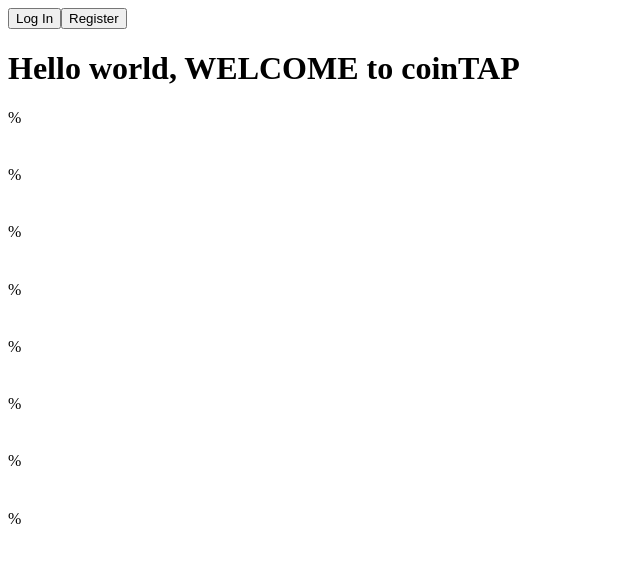
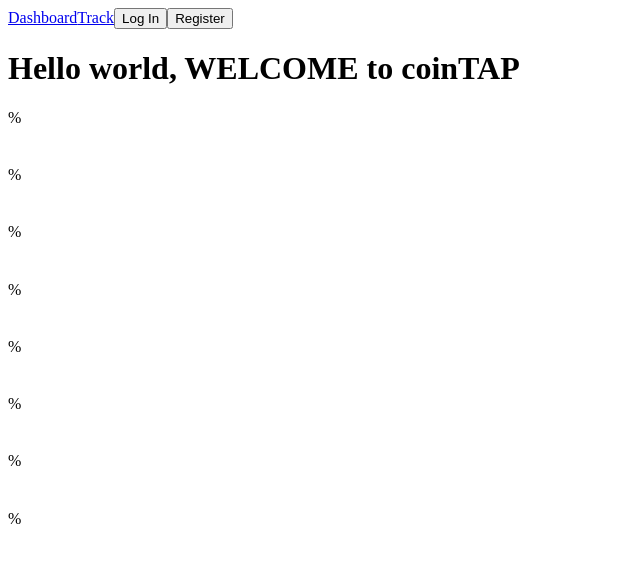
Before and after one commit to shachyjr/cointap, a React app: page / in a window 1280 px wide. Shown: the top 562 px of the page, without its empty margins (0-640 px from the left). Built offline with nearby package versions, Linux system fonts and the light colour scheme; no server answers; some icons are missing.

Commit message:
Add link to dashboard

```diff
--- a/src/components/NavBar/index.js
+++ b/src/components/NavBar/index.js
@@ -1,11 +1,14 @@
 import React, { Component } from 'react';
-import './navbar-style.css';
+import { NavLink } from 'react-router-dom';
+// import './navbar-style.css';
 
 class NavBar extends Component {
   render() {
     return [
-      <button>Log In</button>,
-      <button>Register</button>,
+      <NavLink key="dashboard-link" to="/">Dashboard</NavLink>,
+      <NavLink key="track-link" to="/track">Track</NavLink>,
+      <button key="login-btn">Log In</button>,
+      <button key="register-btn">Register</button>,
     ];
   }
 }
```
